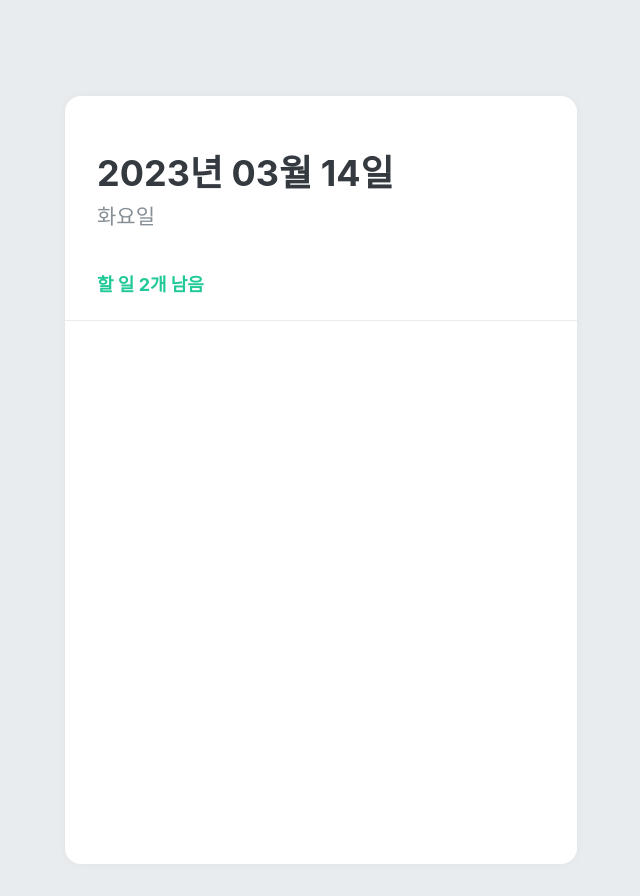
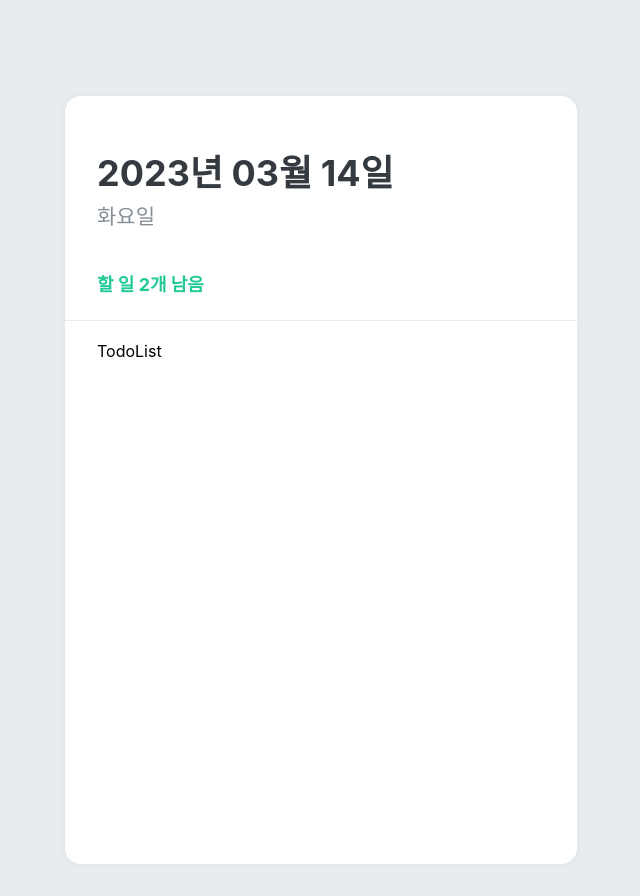
Before and after one commit to slowteady/todo-list, a React (Create React App) app: page / in a window 1280 px wide. Shown: the whole page, without its empty margins (319-959 px from the left). Built offline with nearby package versions, Linux system fonts and the light colour scheme.

Commit message:
TodoList 추가

```diff
--- a/src/App.jsx
+++ b/src/App.jsx
@@ -1,6 +1,7 @@
 import React from 'react';
 import { createGlobalStyle } from 'styled-components';
 import TodoHead from './components/TodoHead';
+import TodoList from './components/TodoList';
 import TodoTemplate from './components/TodoTemplate';
 
 const GlobalStyle = createGlobalStyle`
@@ -15,6 +16,7 @@
       <GlobalStyle />
       <TodoTemplate>
         <TodoHead />
+        <TodoList />
       </TodoTemplate>
     </>
   )
--- /dev/null
+++ b/src/components/TodoList.jsx
@@ -0,0 +1,15 @@
+import React from "react";
+import styled from "styled-components";
+
+const TodoListBlock = styled.div`
+  flex: 1;
+  padding: 20px 32px;
+  padding-bottom: 48px;
+  overflow-y: auto;
+`;
+
+const TodoList = () => {
+  return <TodoListBlock>TodoList</TodoListBlock>;
+};
+
+export default TodoList;
```
